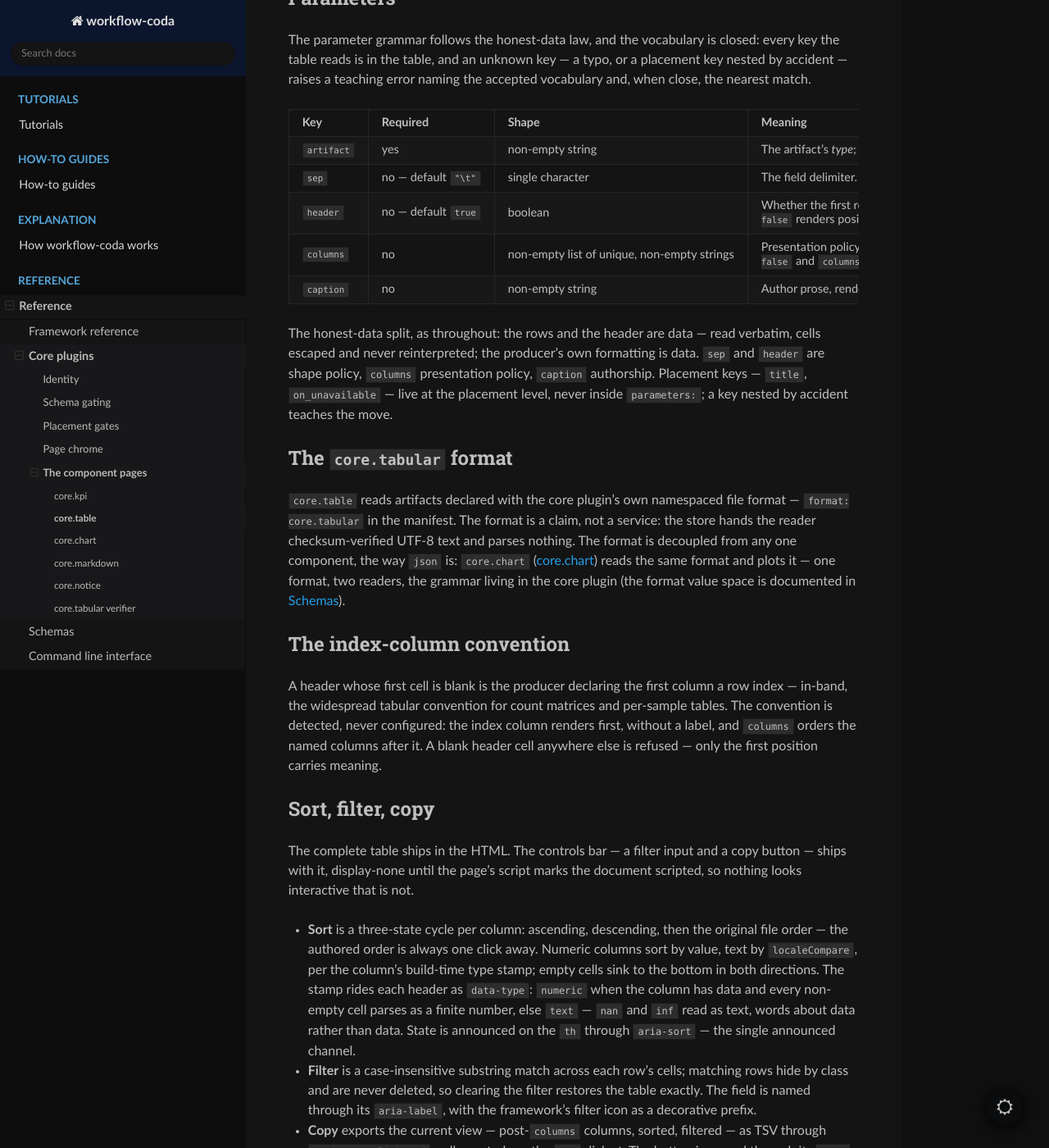
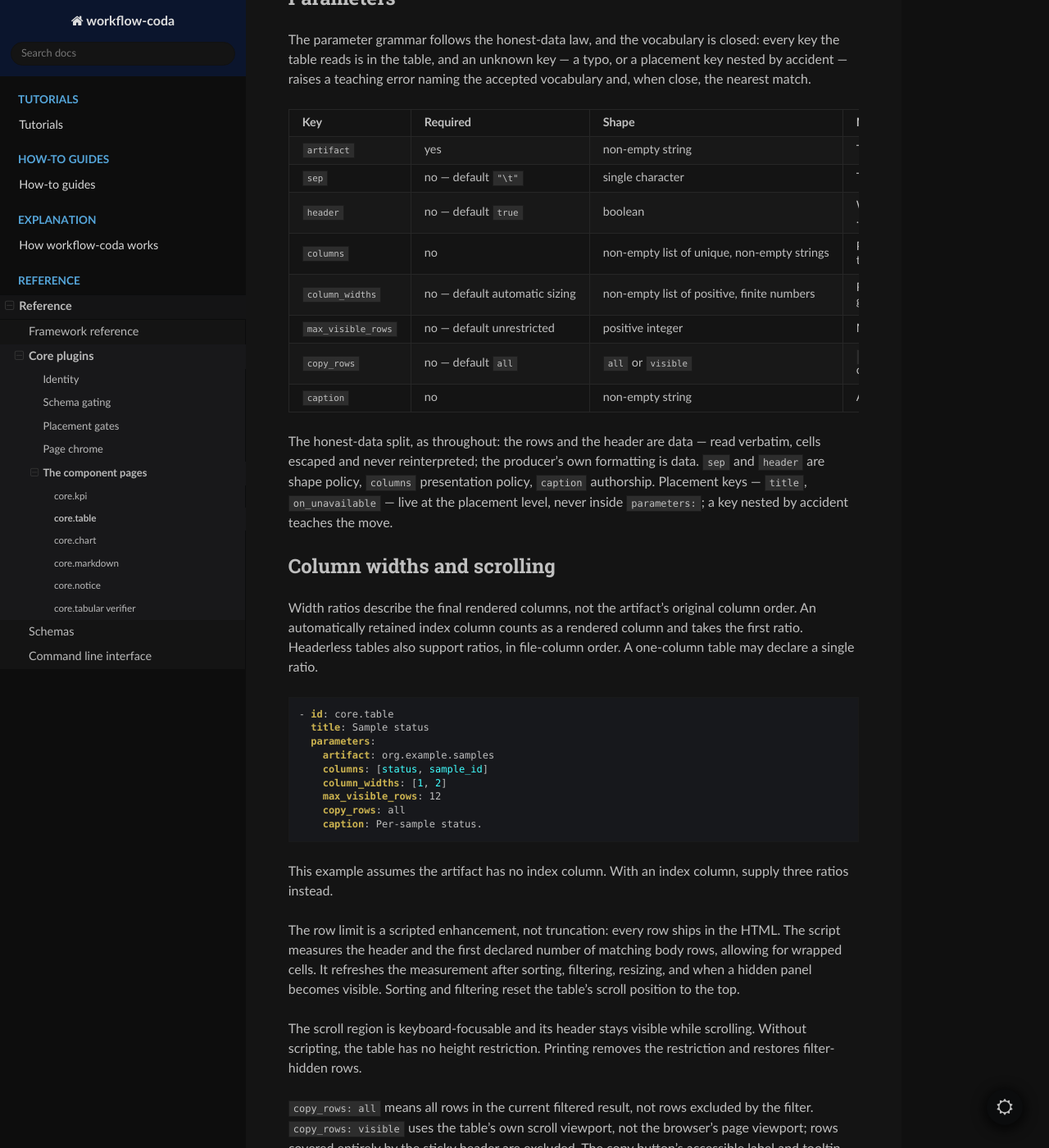
Before and after one commit to Rounge-lab/workflow-coda, a Sphinx documentation site: the page built from docs/source/user/reference/core/table.rst, in a window 1280 px wide and 1400 px high, scrolled down 1014 px. Shown: the whole window at 82% size. Built offline with Sphinx 7.4.7 and the Read the Docs theme 3.1.0, drawn with Linux system fonts in a browser that asks for light colours; some of the changed text lies outside the part shown.

Commit message:
Updated core.table documentation

```diff
--- a/docs/source/user/reference/core/table.rst
+++ b/docs/source/user/reference/core/table.rst
@@ -94,6 +94,30 @@ close, the nearest match.
        artifact's own header, where the data lives.
        ``header: false`` and ``columns`` together are refused:
        positional selection would be invented vocabulary.
+   * - ``column_widths``
+     - no — default automatic sizing
+     - non-empty list of positive, finite numbers
+     - Relative widths, one per rendered column after ``columns``
+       selection, including the index column when present.
+       ``[2, 1]`` gives the first column twice the second's width.
+       Declared widths use fixed table layout with wrapping;
+       omitted widths preserve automatic sizing.
+   * - ``max_visible_rows``
+     - no — default unrestricted
+     - positive integer
+     - Maximum number of complete body rows in the enhanced scroll
+       viewport; the header does not count. Every row remains in
+       the HTML. Without scripting, and when printing, all rows
+       remain visible.
+   * - ``copy_rows``
+     - no — default ``all``
+     - ``all`` or ``visible``
+     - ``all`` copies every filter-matching row, preserving the
+       existing behavior. ``visible`` copies filter-matching rows
+       intersecting the table's scroll viewport, including partially
+       visible rows. Both preserve current sort order and rendered
+       columns. Without a scroll restriction, both copy every
+       filter-matching row.
    * - ``caption``
      - no
      - non-empty string
@@ -106,6 +130,48 @@ shape policy, ``columns`` presentation policy, ``caption``
 authorship.  Placement keys — ``title``, ``on_unavailable`` — live
 at the placement level, never inside ``parameters:``; a key nested
 by accident teaches the move.
+
+Column widths and scrolling
+---------------------------
+
+Width ratios describe the final rendered columns, not the artifact's
+original column order. An automatically retained index column counts
+as a rendered column and takes the first ratio. Headerless tables
+also support ratios, in file-column order. A one-column table may
+declare a single ratio.
+
+.. code-block:: yaml
+
+   - id: core.table
+     title: Sample status
+     parameters:
+       artifact: org.example.samples
+       columns: [status, sample_id]
+       column_widths: [1, 2]
+       max_visible_rows: 12
+       copy_rows: all
+       caption: Per-sample status.
+
+This example assumes the artifact has no index column. With an index
+column, supply three ratios instead.
+
+The row limit is a scripted enhancement, not truncation: every row
+ships in the HTML. The script measures the header and the first
+declared number of matching body rows, allowing for wrapped cells.
+It refreshes the measurement after sorting, filtering, resizing,
+and when a hidden panel becomes visible. Sorting and filtering reset
+the table's scroll position to the top.
+
+The scroll region is keyboard-focusable and its header stays visible
+while scrolling. Without scripting, the table has no height
+restriction. Printing removes the restriction and restores
+filter-hidden rows.
+
+``copy_rows: all`` means all rows in the current filtered result,
+not rows excluded by the filter. ``copy_rows: visible`` uses the
+table's own scroll viewport, not the browser's page viewport; rows
+covered entirely by the sticky header are excluded. The copy button's
+accessible label and tooltip identify its policy.
 
 The ``core.tabular`` format
 ---------------------------
@@ -154,14 +220,20 @@ interactive that is not.
   so clearing the filter restores the table exactly.  The field is
   named through its ``aria-label``, with the framework's filter
   icon as a decorative prefix.
-* **Copy** exports the current view — post-``columns`` columns,
-  sorted, filtered — as TSV through ``navigator.clipboard``, cells
-  quoted per the ``csv`` dialect. The button is named through its
-  ``aria-label``. Success shows a check icon, clipboard refusal shows
-  a message. The button icon is restored after a moment.
-* **Print** honors the panels law: the controls bar is hidden and
-  filter-hidden rows are restored, so the printed page shows the
-  complete table in its current order.
+* **Copy** exports post-``columns`` columns in current sort order
+  as TSV through ``navigator.clipboard``, cells quoted per the
+  ``csv`` dialect. By default, ``copy_rows: all`` exports every
+  filter-matching row, including rows outside the scroll viewport.
+  ``copy_rows: visible`` exports only filter-matching rows
+  intersecting that viewport, including partially visible rows.
+  The button's accessible label and tooltip identify the policy.
+  Success shows a check icon and announces the actual copied row
+  count; clipboard refusal shows a message. The button icon is
+  restored after a moment.
+* **Print** honors the panels law: controls are hidden,
+  filter-hidden rows are restored, and the scroll viewport becomes
+  unrestricted, so the printed page shows the complete table in
+  its current order.
 
 Outcomes and chrome
 -------------------
```
Also changed, not shown: other parts of docs/source/user/reference/core/table.rst (+1 -1 lines).
